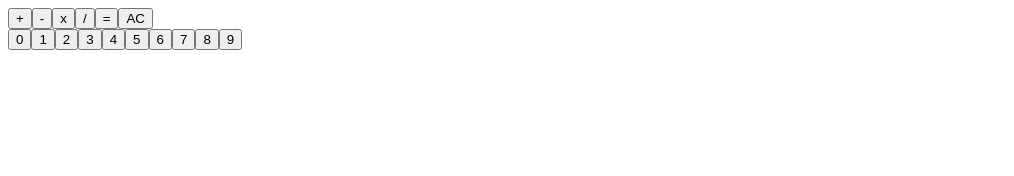
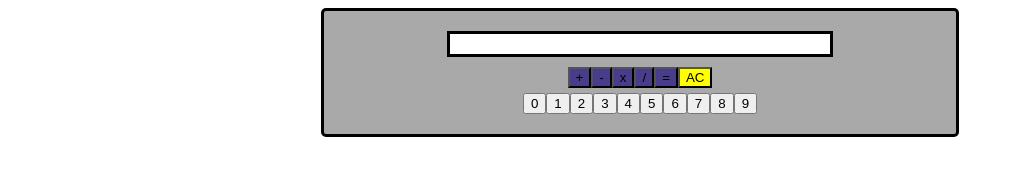
Before and after one commit to mwarres/calculator, a plain HTML site: page index.html in a window 1280 px wide. Shown: the whole page, without its empty margins (0-1014 px from the left). Drawn offline with Linux system fonts and the light colour scheme.

Commit message:
feat(UI): Make UI calculator-like
Make calculator UI much more like a real calculator. Make a border
around the main element, which contains the calculator, to give the feel
of a hand-held calculator. Make calculator background dark grey,
operator buttons dark slate blue, clear button yellow, and input display
box white. Provide margins to improve spacing throughout, center
content, and round edges of outer border for a less harsh look.

```diff
--- a/calculator.js
+++ b/calculator.js
@@ -62,6 +62,7 @@ class Calculator {
         // Generate a clear button to clear calculator's input.
         const clearButton = document.createElement("button");
         clearButton.textContent = "AC";
+        clearButton.id = "AC";
         clearButton.addEventListener("click", this.clear.bind(this));
         operatorContainer.appendChild(clearButton);
 
--- a/index.html
+++ b/index.html
@@ -5,6 +5,7 @@
     <title>Calculator</title>
     <script src="util.js" defer></script>
     <script src="calculator.js" defer></script>
+    <link rel="stylesheet" href="styles.css">
 </head>
 <body>
     <main>
@@ -12,6 +13,5 @@
         <div class="operatorContainer"></div>
         <div class="digitContainer"></div>
     </main>
-
 </body>
 </html>
--- /dev/null
+++ b/styles.css
@@ -0,0 +1,38 @@
+body {
+    display: flex;
+    flex-direction: column;
+    align-items: center;
+}
+
+main {
+    display: flex;
+    flex-direction: column;
+    align-items: center;
+    border: solid;
+    border-radius: 5px;
+    width: 50%;
+    background-color:darkgrey;
+}
+
+.calculatorDisplay {
+    border: solid;
+    min-height: 20px;
+    min-width: 60%;
+    margin-top: 20px;
+    margin-bottom: 10px;
+    background-color: white;
+    text-align: right;
+}
+
+.digitContainer {
+    margin-bottom: 20px;
+}
+
+.operatorContainer button {
+    background-color:darkslateblue;
+    margin-bottom: 5px;
+}
+
+#AC {
+    background-color: yellow;
+}
```
